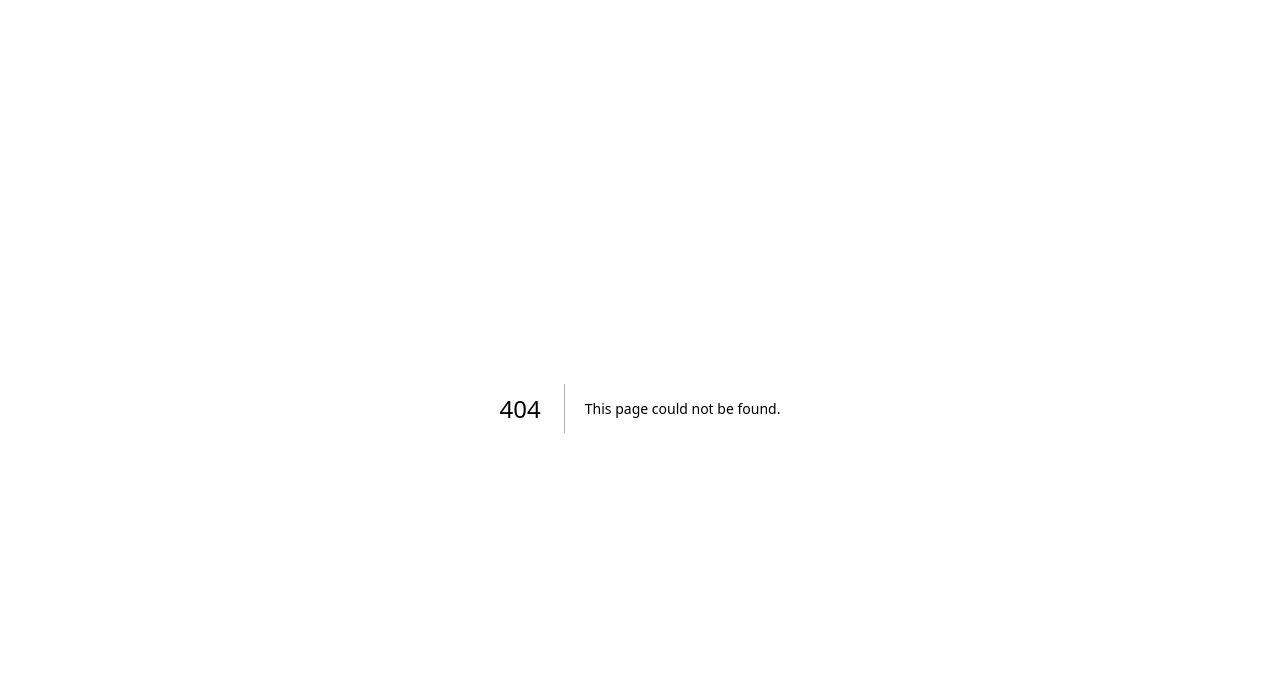
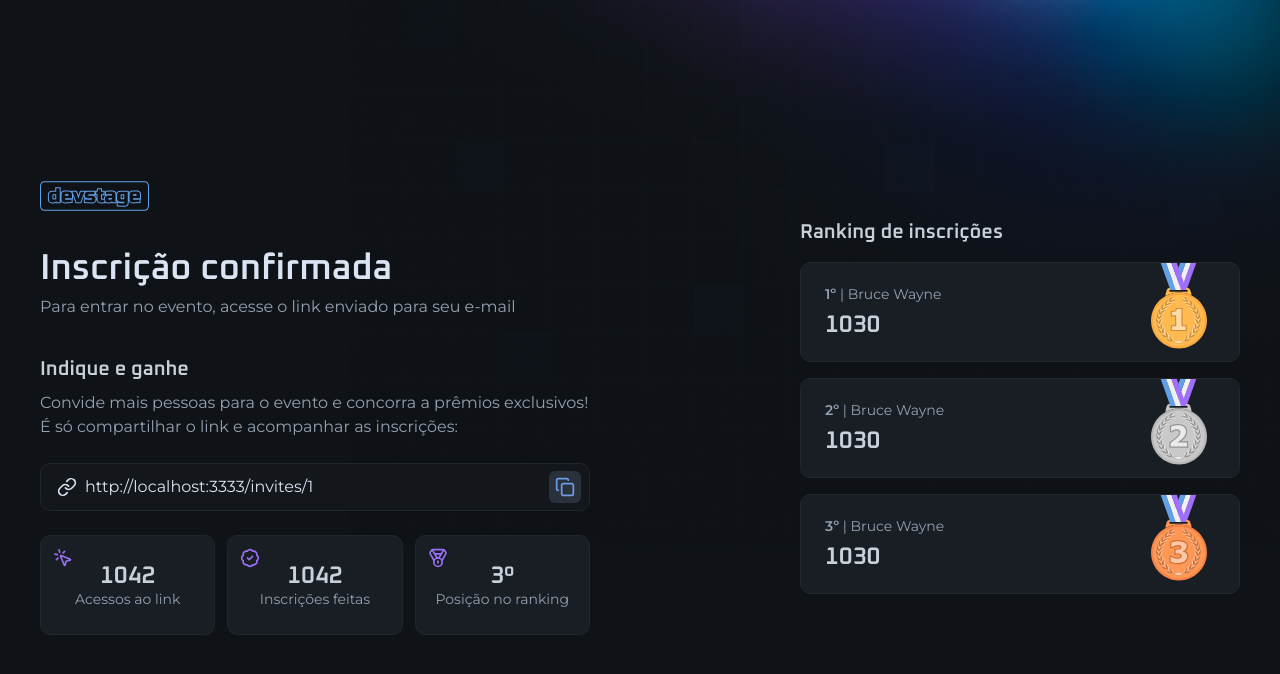
Before and after one commit to Gui-dev/devstage, a Next.js app in the folder web/: page /invite/1 in a window 1280 px wide. Before the commit this address had no page. Shown: the top 674 px of the page. Built offline with nearby package versions, Linux system fonts and the light colour scheme.

Commit message:
feat: add helper function onSubscribe

```diff
--- a/web/src/app/components/subscription-form.tsx
+++ b/web/src/app/components/subscription-form.tsx
@@ -6,12 +6,16 @@ import { useForm } from 'react-hook-form'
 
 import { Button } from '@/components/button'
 import { InputField, InputIcon, InputRoot } from '@/components/input'
+import { subscribeToEvent } from '@/http/api'
 import {
   type SubscribeFormData,
   subscribeFormValidation,
 } from '@/validations/subscribe-form-validation'
+import { useRouter, useSearchParams } from 'next/navigation'
 
 export const SubscriptionForm = () => {
+  const navigation = useRouter()
+  const searchParams = useSearchParams()
   const {
     formState: { errors },
     handleSubmit,
@@ -20,8 +24,15 @@ export const SubscriptionForm = () => {
     resolver: zodResolver(subscribeFormValidation),
   })
 
-  const onSubscribe = ({ name, email }: SubscribeFormData) => {
-    console.log({ name, email })
+  const onSubscribe = async ({ name, email }: SubscribeFormData) => {
+    const referrer = searchParams.get('referrer')
+    const { subscriber_id } = await subscribeToEvent({
+      name,
+      email,
+      referrer,
+    })
+
+    navigation.push(`/invite/${subscriber_id}`)
   }
 
   return (
--- a/web/src/app/invite/page.tsx
+++ b/web/src/app/invite/[subscriber_id]/page.tsx
@@ -2,12 +2,19 @@ import Image from 'next/image'
 
 import logo from '@/assets/logo.svg'
 
-import { InviteLinkInput } from '../components/invite-link-input'
-import { Ranking } from '../components/ranking'
-import { Stats } from '../components/stats'
+import { InviteLinkInput } from '@/app/components/invite-link-input'
+import { Ranking } from '@/app/components/ranking'
+import { Stats } from '@/app/components/stats'
 
-const InvitePage = () => {
-  const inviteLink = 'http://localhost:3000/invite'
+interface IInvitePageParams {
+  params: Promise<{
+    subscriber_id: string
+  }>
+}
+
+const InvitePage = async ({ params }: IInvitePageParams) => {
+  const { subscriber_id } = await params
+  const inviteLink = `http://localhost:3333/invites/${subscriber_id}`
 
   return (
     <div className="flex min-h-dvh flex-col items-center justify-between gap-16 md:flex-row">
```
